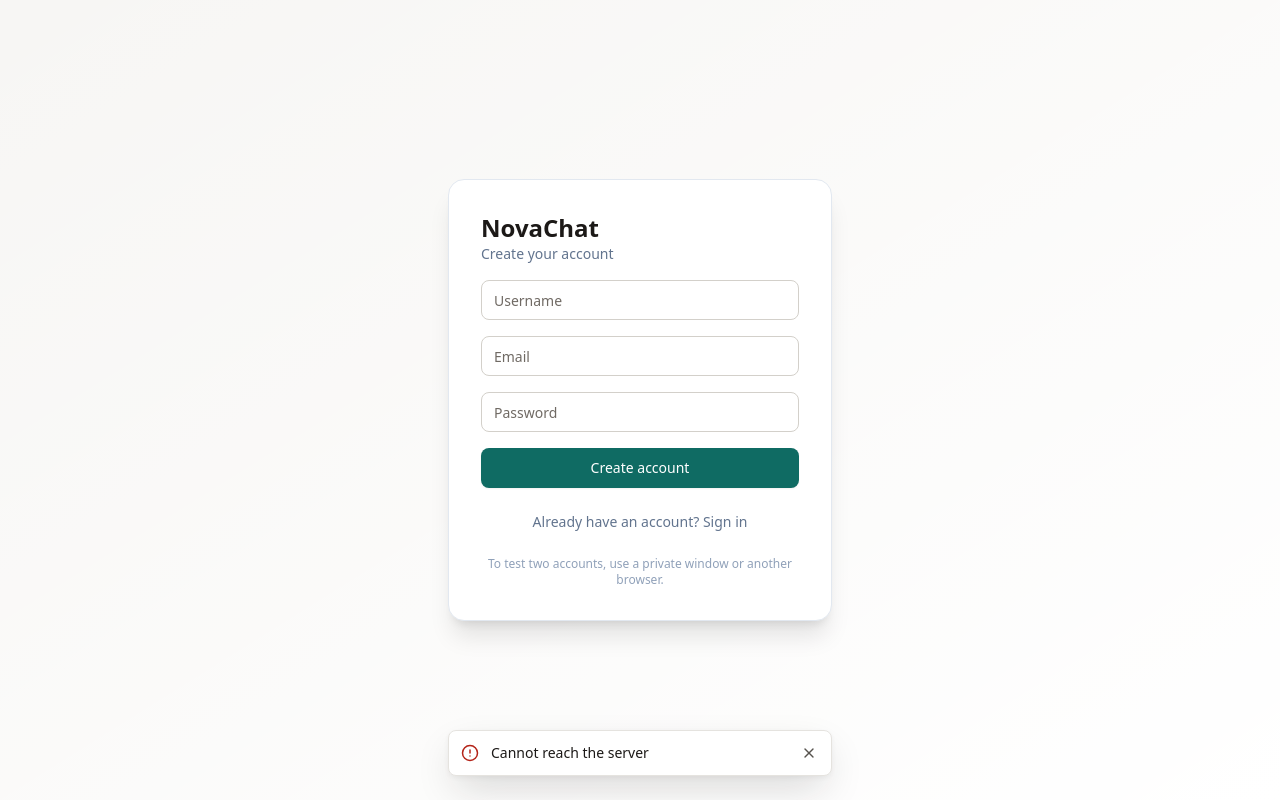
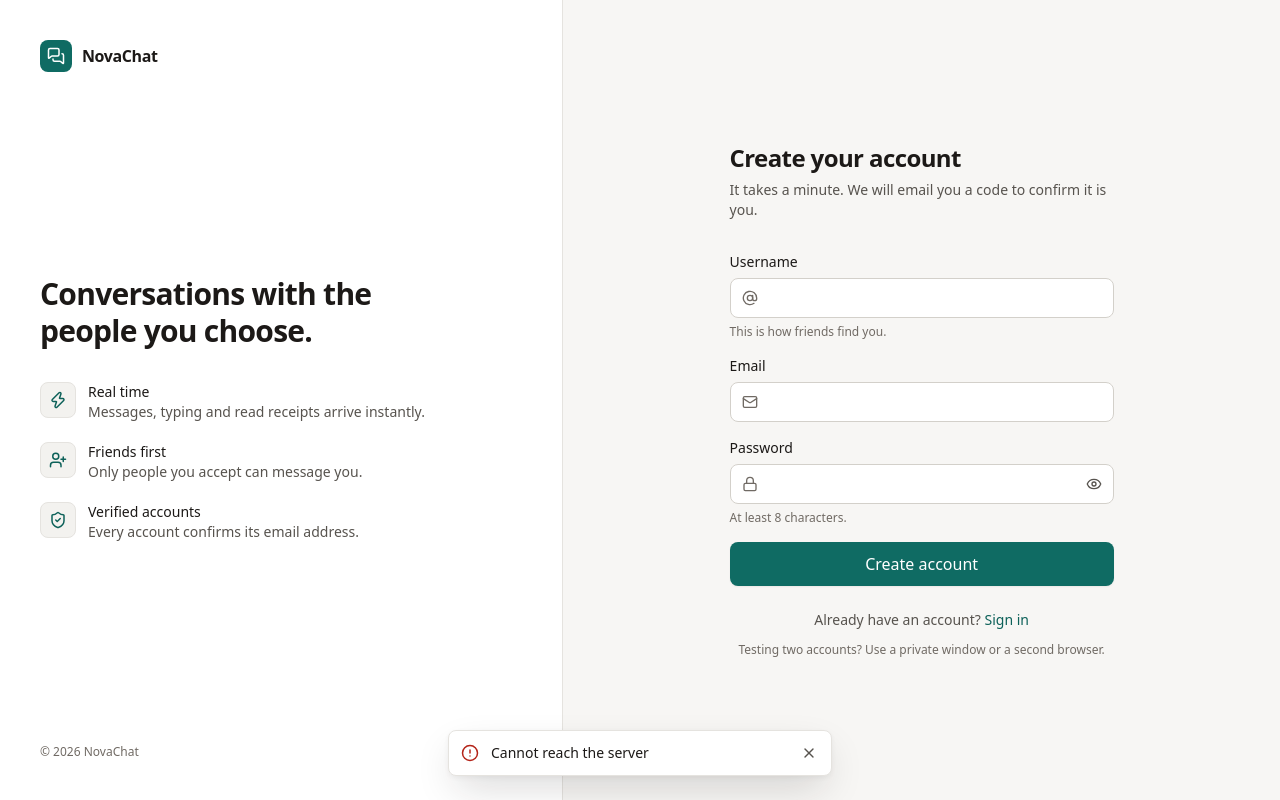
Before and after one commit to Muhammad-Zaheeb/NovaChat, a React (Vite) app in the folder frontend/: page /register in a window 1280 px wide. Built offline with nearby package versions, Linux system fonts and the light colour scheme; no server answers.

Commit message:
Auth pages: split brand/form layout, inline validation, password visibility toggle

```diff
--- /dev/null
+++ b/frontend/src/components/AuthLayout.tsx
@@ -0,0 +1,108 @@
+import type { ReactNode } from 'react'
+import { MessagesSquare, ShieldCheck, UserPlus, Zap } from 'lucide-react'
+
+export function Logo({ size = 32 }: { size?: number }) {
+  return (
+    <span className="inline-flex items-center gap-2.5">
+      <span
+        className="flex items-center justify-center rounded-md bg-accent text-accent-fg"
+        style={{ width: size, height: size }}
+        aria-hidden
+      >
+        <MessagesSquare size={Math.round(size * 0.55)} />
+      </span>
+      <span className="text-base font-semibold tracking-tight text-fg">NovaChat</span>
+    </span>
+  )
+}
+
+const points = [
+  {
+    icon: Zap,
+    title: 'Real time',
+    text: 'Messages, typing and read receipts arrive instantly.',
+  },
+  {
+    icon: UserPlus,
+    title: 'Friends first',
+    text: 'Only people you accept can message you.',
+  },
+  {
+    icon: ShieldCheck,
+    title: 'Verified accounts',
+    text: 'Every account confirms its email address.',
+  },
+]
+
+/** Split layout: brand panel (large screens) and a focused form column. */
+export default function AuthLayout({
+  title,
+  subtitle,
+  children,
+  footer,
+}: {
+  title: string
+  subtitle?: ReactNode
+  children: ReactNode
+  footer?: ReactNode
+}) {
+  return (
+    <div className="flex min-h-full bg-bg">
+      <aside className="hidden w-[44%] max-w-xl flex-col justify-between border-r border-line bg-surface p-10 lg:flex">
+        <Logo />
+        <div className="space-y-8">
+          <h2 className="max-w-sm text-3xl leading-tight font-semibold tracking-tight text-fg">
+            Conversations with the people you choose.
+          </h2>
+          <ul className="space-y-5">
+            {points.map((p) => (
+              <li key={p.title} className="flex gap-3">
+                <span className="flex h-9 w-9 shrink-0 items-center justify-center rounded-md border border-line bg-surface-2 text-accent-text">
+                  <p.icon size={18} aria-hidden />
+                </span>
+                <span>
+                  <span className="block text-sm font-medium text-fg">{p.title}</span>
+                  <span className="block text-sm text-muted">{p.text}</span>
+                </span>
+              </li>
+            ))}
+          </ul>
+        </div>
+        <p className="text-xs text-subtle">© {new Date().getFullYear()} NovaChat</p>
+      </aside>
+      <main className="flex flex-1 flex-col items-center justify-center px-4 py-10 sm:px-8">
+        <div className="w-full max-w-sm animate-rise-in">
+          <div className="mb-8 lg:hidden">
+            <Logo />
+          </div>
+          <h1 className="text-2xl font-semibold tracking-tight text-fg">{title}</h1>
+          {subtitle && <p className="mt-1.5 text-sm text-muted">{subtitle}</p>}
+          <div className="mt-8">{children}</div>
+          {footer && <div className="mt-6 text-center text-sm text-muted">{footer}</div>}
+        </div>
+      </main>
+    </div>
+  )
+}
+
+/** Inline status/error banner used by the auth forms. */
+export function FormNotice({
+  kind,
+  children,
+}: {
+  kind: 'error' | 'success'
+  children: ReactNode
+}) {
+  return (
+    <p
+      role={kind === 'error' ? 'alert' : 'status'}
+      className={
+        kind === 'error'
+          ? 'rounded-md border border-danger/30 bg-danger-soft px-3 py-2 text-sm text-danger'
+          : 'rounded-md border border-success/30 bg-accent-soft px-3 py-2 text-sm text-fg'
+      }
+    >
+      {children}
+    </p>
+  )
+}
--- a/frontend/src/pages/AuthPage.tsx
+++ b/frontend/src/pages/AuthPage.tsx
@@ -1,41 +1,54 @@
 import { useState, type FormEvent } from 'react'
 import { Link, Navigate, useLocation, useNavigate } from 'react-router-dom'
 import axios from 'axios'
+import { AtSign, Eye, EyeOff, Lock, Mail } from 'lucide-react'
 import { authApi, errorMessage } from '../api'
-import { Button, Input } from '../components/ui'
+import AuthLayout, { FormNotice } from '../components/AuthLayout'
+import { Button, IconButton, Input } from '../components/ui'
 import { useAuth } from '../store/auth'
+
+type Field = 'username' | 'email' | 'password'
+const linkCls = 'font-medium text-accent-text underline-offset-4 hover:underline'
 
 export default function AuthPage({ mode }: { mode: 'login' | 'register' }) {
   const isRegister = mode === 'register'
   const { user, login, register } = useAuth()
   const navigate = useNavigate()
   const notice = (useLocation().state as { notice?: string } | null)?.notice
-  const [username, setUsername] = useState('')
-  const [email, setEmail] = useState('')
-  const [password, setPassword] = useState('')
+  const [values, setValues] = useState({ username: '', email: '', password: '' })
+  const [touched, setTouched] = useState<Partial<Record<Field, boolean>>>({})
+  const [showPw, setShowPw] = useState(false)
   const [error, setError] = useState('')
   const [busy, setBusy] = useState(false)
 
   if (user) return <Navigate to="/" replace />
 
-  const validate = () => {
-    if (isRegister) {
-      if (username.length < 3 || username.length > 50)
-        return 'Username must be 3–50 characters'
-      if (!/^[A-Za-z0-9_]+$/.test(username))
-        return 'Username may contain only letters, digits and underscores'
-    }
-    if (!/^\S+@\S+\.\S+$/.test(email)) return 'Enter a valid email address'
-    if (isRegister && (password.length < 8 || password.length > 72))
-      return 'Password must be 8–72 characters'
-    if (!password) return 'Enter your password'
-    return ''
+  const { username, email, password } = values
+  const errors: Partial<Record<Field, string>> = {}
+  if (isRegister) {
+    if (username.length < 3 || username.length > 50)
+      errors.username = 'Use 3–50 characters'
+    else if (!/^[A-Za-z0-9_]+$/.test(username))
+      errors.username = 'Letters, digits and underscores only'
   }
+  if (!/^\S+@\S+\.\S+$/.test(email)) errors.email = 'Enter a valid email address'
+  if (isRegister && (password.length < 8 || password.length > 72))
+    errors.password = 'Use 8–72 characters'
+  else if (!password) errors.password = 'Enter your password'
+
+  const set = (k: Field) => (e: React.ChangeEvent<HTMLInputElement>) =>
+    setValues((v) => ({ ...v, [k]: e.target.value }))
+  const blur = (k: Field) => () => setTouched((t) => ({ ...t, [k]: true }))
+  const show = (k: Field) => (touched[k] ? errors[k] : undefined)
 
   const submit = async (e: FormEvent) => {
     e.preventDefault()
-    const v = validate()
-    if (v) return setError(v)
+    setTouched({ username: true, email: true, password: true })
+    if (Object.keys(errors).length) {
+      const first = (['username', 'email', 'password'] as Field[]).find((k) => errors[k])
+      document.getElementById(`auth-${first}`)?.focus()
+      return
+    }
     setError('')
     setBusy(true)
     try {
@@ -43,7 +56,7 @@ export default function AuthPage({ mode }: { mode: 'login' | 'register' }) {
         await register(username, email, password)
         navigate('/verify', {
           replace: true,
-          state: { email, notice: 'Account created — enter the code we emailed you' },
+          state: { email, notice: 'Account created. Enter the code we emailed you.' },
         })
         return
       }
@@ -59,7 +72,7 @@ export default function AuthPage({ mode }: { mode: 'login' | 'register' }) {
         await authApi.resendCode(email).catch(() => {}) // may be rate limited: an earlier code still works
         navigate('/verify', {
           replace: true,
-          state: { email, notice: 'Please verify your email to sign in' },
+          state: { email, notice: 'Please verify your email to sign in.' },
         })
         return
       }
@@ -75,74 +88,80 @@ export default function AuthPage({ mode }: { mode: 'login' | 'register' }) {
   }
 
   return (
-    <div className="flex h-full items-center justify-center bg-gradient-to-br from-brand-50 to-white p-4 dark:from-slate-900 dark:to-slate-950">
-      <form
-        onSubmit={submit}
-        noValidate
-        className="w-full max-w-sm space-y-4 rounded-2xl border border-slate-200 bg-white p-6 sm:p-8 shadow-xl dark:border-slate-800 dark:bg-slate-900"
-      >
-        <div>
-          <h1 className="text-2xl font-bold text-brand-600 dark:text-indigo-400">
-            NovaChat
-          </h1>
-          <p className="text-sm text-slate-500 dark:text-slate-400">
-            {isRegister ? 'Create your account' : 'Sign in to continue'}
+    <AuthLayout
+      title={isRegister ? 'Create your account' : 'Welcome back'}
+      subtitle={
+        isRegister
+          ? 'It takes a minute. We will email you a code to confirm it is you.'
+          : 'Sign in to pick up where you left off.'
+      }
+      footer={
+        <>
+          {isRegister ? 'Already have an account? ' : 'New to NovaChat? '}
+          <Link to={isRegister ? '/login' : '/register'} className={linkCls}>
+            {isRegister ? 'Sign in' : 'Create an account'}
+          </Link>
+          <p className="mt-3 text-xs text-subtle">
+            Testing two accounts? Use a private window or a second browser.
           </p>
-        </div>
+        </>
+      }
+    >
+      <form onSubmit={submit} noValidate className="space-y-4">
+        {notice && !error && <FormNotice kind="success">{notice}</FormNotice>}
+        {error && <FormNotice kind="error">{error}</FormNotice>}
         {isRegister && (
           <Input
-            placeholder="Username"
+            id="auth-username"
+            label="Username"
+            icon={AtSign}
             autoComplete="username"
+            autoCapitalize="none"
+            spellCheck={false}
             value={username}
-            onChange={(e) => setUsername(e.target.value)}
+            onChange={set('username')}
+            onBlur={blur('username')}
+            error={show('username')}
+            hint="This is how friends find you."
           />
         )}
         <Input
+          id="auth-email"
+          label="Email"
           type="email"
-          placeholder="Email"
+          icon={Mail}
           autoComplete="email"
           value={email}
-          onChange={(e) => setEmail(e.target.value)}
+          onChange={set('email')}
+          onBlur={blur('email')}
+          error={show('email')}
         />
         <Input
-          type="password"
-          placeholder="Password"
+          id="auth-password"
+          label="Password"
+          type={showPw ? 'text' : 'password'}
+          icon={Lock}
+          autoComplete={isRegister ? 'new-password' : 'current-password'}
           value={password}
-          autoComplete={isRegister ? 'new-password' : 'current-password'}
-          onChange={(e) => setPassword(e.target.value)}
+          onChange={set('password')}
+          onBlur={blur('password')}
+          error={show('password')}
+          hint={isRegister ? 'At least 8 characters.' : undefined}
+          trailing={
+            <IconButton
+              label={showPw ? 'Hide password' : 'Show password'}
+              icon={showPw ? EyeOff : Eye}
+              size="sm"
+              tooltip={false}
+              active={showPw}
+              onClick={() => setShowPw((s) => !s)}
+            />
+          }
         />
-        {notice && !error && (
-          <p
-            role="status"
-            className="rounded-lg bg-green-50 px-3 py-2 text-sm text-green-700 dark:bg-green-950 dark:text-green-400"
-          >
-            {notice}
-          </p>
-        )}
-        {error && (
-          <p
-            role="alert"
-            className="rounded-lg bg-red-50 px-3 py-2 text-sm text-red-600 dark:bg-red-950 dark:text-red-400"
-          >
-            {error}
-          </p>
-        )}
-        <Button type="submit" disabled={busy} className="w-full">
-          {busy ? 'Please wait…' : isRegister ? 'Create account' : 'Sign in'}
+        <Button type="submit" size="lg" loading={busy} className="w-full">
+          {isRegister ? 'Create account' : 'Sign in'}
         </Button>
-        <p className="text-center text-sm text-slate-500 dark:text-slate-400">
-          {isRegister ? 'Already have an account? ' : 'New here? '}
-          <Link
-            to={isRegister ? '/login' : '/register'}
-            className="inline-block py-2 font-medium text-brand-600 dark:text-indigo-400 hover:underline"
-          >
-            {isRegister ? 'Sign in' : 'Create an account'}
-          </Link>
-        </p>
-        <p className="text-center text-xs text-slate-400 dark:text-slate-500">
-          To test two accounts, use a private window or another browser.
-        </p>
       </form>
-    </div>
+    </AuthLayout>
   )
 }
--- a/frontend/src/pages/VerifyPage.tsx
+++ b/frontend/src/pages/VerifyPage.tsx
@@ -1,7 +1,9 @@
 import { useEffect, useState, type FormEvent } from 'react'
 import { Link, useLocation, useNavigate } from 'react-router-dom'
 import axios from 'axios'
+import { ArrowLeft, Mail, RotateCw } from 'lucide-react'
 import { authApi, errorMessage } from '../api'
+import AuthLayout, { FormNotice } from '../components/AuthLayout'
 import { Button, Input } from '../components/ui'
 
 const COOLDOWN = 60
@@ -28,20 +30,20 @@ export default function VerifyPage() {
   const submit = async (e: FormEvent) => {
     e.preventDefault()
     if (!/^\S+@\S+\.\S+$/.test(email)) return setError('Enter a valid email address')
-    if (code.length !== 6) return setError('Enter the 6-digit code')
+    if (code.length !== 6) return setError('Enter all 6 digits of the code')
     setError('')
     setBusy(true)
     try {
       await authApi.verifyEmail(email, code)
       navigate('/login', {
         replace: true,
-        state: { notice: 'Email verified — please sign in' },
+        state: { notice: 'Email verified. Please sign in.' },
       })
     } catch (err) {
       const d = axios.isAxiosError(err) ? err.response?.data?.detail : ''
       setError(
         d === 'invalid_or_expired_code'
-          ? 'That code is wrong or has expired. Check the code or request a new one.'
+          ? 'That code is wrong or has expired. Check it, or request a new one.'
           : errorMessage(err, 'Verification failed'),
       )
     } finally {
@@ -70,79 +72,76 @@ export default function VerifyPage() {
   }
 
   return (
-    <div className="flex h-full items-center justify-center bg-gradient-to-br from-brand-50 to-white p-4 dark:from-slate-900 dark:to-slate-950">
-      <form
-        onSubmit={submit}
-        noValidate
-        className="w-full max-w-sm space-y-4 rounded-2xl border border-slate-200 bg-white p-6 sm:p-8 shadow-xl dark:border-slate-800 dark:bg-slate-900"
-      >
-        <div>
-          <h1 className="text-2xl font-bold text-brand-600 dark:text-indigo-400">
-            Verify your email
-          </h1>
-          <p className="text-sm text-slate-500 dark:text-slate-400">
-            {state?.email
-              ? `We sent a 6-digit code to ${state.email}. It expires in 10 minutes.`
-              : 'Enter the 6-digit code we emailed you.'}
-          </p>
-        </div>
+    <AuthLayout
+      title="Check your email"
+      subtitle={
+        state?.email ? (
+          <>
+            We sent a 6-digit code to{' '}
+            <span className="font-medium text-fg">{state.email}</span>. It expires in 10
+            minutes.
+          </>
+        ) : (
+          'Enter the 6-digit code we emailed you.'
+        )
+      }
+      footer={
+        <Link
+          to="/login"
+          className="inline-flex items-center gap-1.5 font-medium text-accent-text underline-offset-4 hover:underline"
+        >
+          <ArrowLeft size={14} aria-hidden /> Back to sign in
+        </Link>
+      }
+    >
+      <form onSubmit={submit} noValidate className="space-y-4">
+        {info && !error && <FormNotice kind="success">{info}</FormNotice>}
+        {error && <FormNotice kind="error">{error}</FormNotice>}
         {!state?.email && (
           <Input
+            label="Email"
             type="email"
-            placeholder="Email"
+            icon={Mail}
             autoComplete="email"
             value={email}
             onChange={(e) => setEmail(e.target.value)}
           />
         )}
         <Input
-          aria-label="Verification code"
+          label="Verification code"
           inputMode="numeric"
           autoComplete="one-time-code"
           autoFocus
-          placeholder="123456"
+          placeholder="••••••"
           maxLength={6}
           value={code}
+          aside={`${code.length}/6`}
           onChange={(e) => onCode(e.target.value)}
           onPaste={(e) => {
             e.preventDefault()
             onCode(e.clipboardData.getData('text'))
           }}
-          className="text-center text-xl tracking-[0.5em]"
+          className="h-12 text-center font-mono text-xl tracking-[0.5em] pointer-coarse:h-12"
         />
-        {info && !error && (
-          <p
-            role="status"
-            className="rounded-lg bg-green-50 px-3 py-2 text-sm text-green-700 dark:bg-green-950 dark:text-green-400"
-          >
-            {info}
-          </p>
-        )}
-        {error && (
-          <p
-            role="alert"
-            className="rounded-lg bg-red-50 px-3 py-2 text-sm text-red-600 dark:bg-red-950 dark:text-red-400"
-          >
-            {error}
-          </p>
-        )}
-        <Button type="submit" disabled={busy} className="w-full">
-          {busy ? 'Verifying…' : 'Verify'}
+        <Button type="submit" size="lg" loading={busy} className="w-full">
+          Verify email
         </Button>
-        <button
-          type="button"
-          onClick={resend}
+        <Button
+          variant="ghost"
+          icon={RotateCw}
+          onClick={() => void resend()}
           disabled={wait > 0}
-          className="block w-full py-2 text-center text-sm font-medium text-brand-600 hover:underline disabled:cursor-not-allowed disabled:no-underline disabled:opacity-60 dark:text-indigo-400"
+          className="w-full"
         >
-          {wait > 0 ? `Resend code in ${wait}s` : 'Resend code'}
-        </button>
-        <p className="text-center text-sm text-slate-500 dark:text-slate-400">
-          <Link to="/login" className="inline-block py-2 hover:underline">
-            Back to sign in
-          </Link>
-        </p>
+          {wait > 0 ? (
+            <>
+              Resend code in <span className="tabular-nums">{wait}s</span>
+            </>
+          ) : (
+            'Resend code'
+          )}
+        </Button>
       </form>
-    </div>
+    </AuthLayout>
   )
 }
```
Also changed, not shown: frontend/src/pages/ChatPage.tsx (+12 -4 lines).
